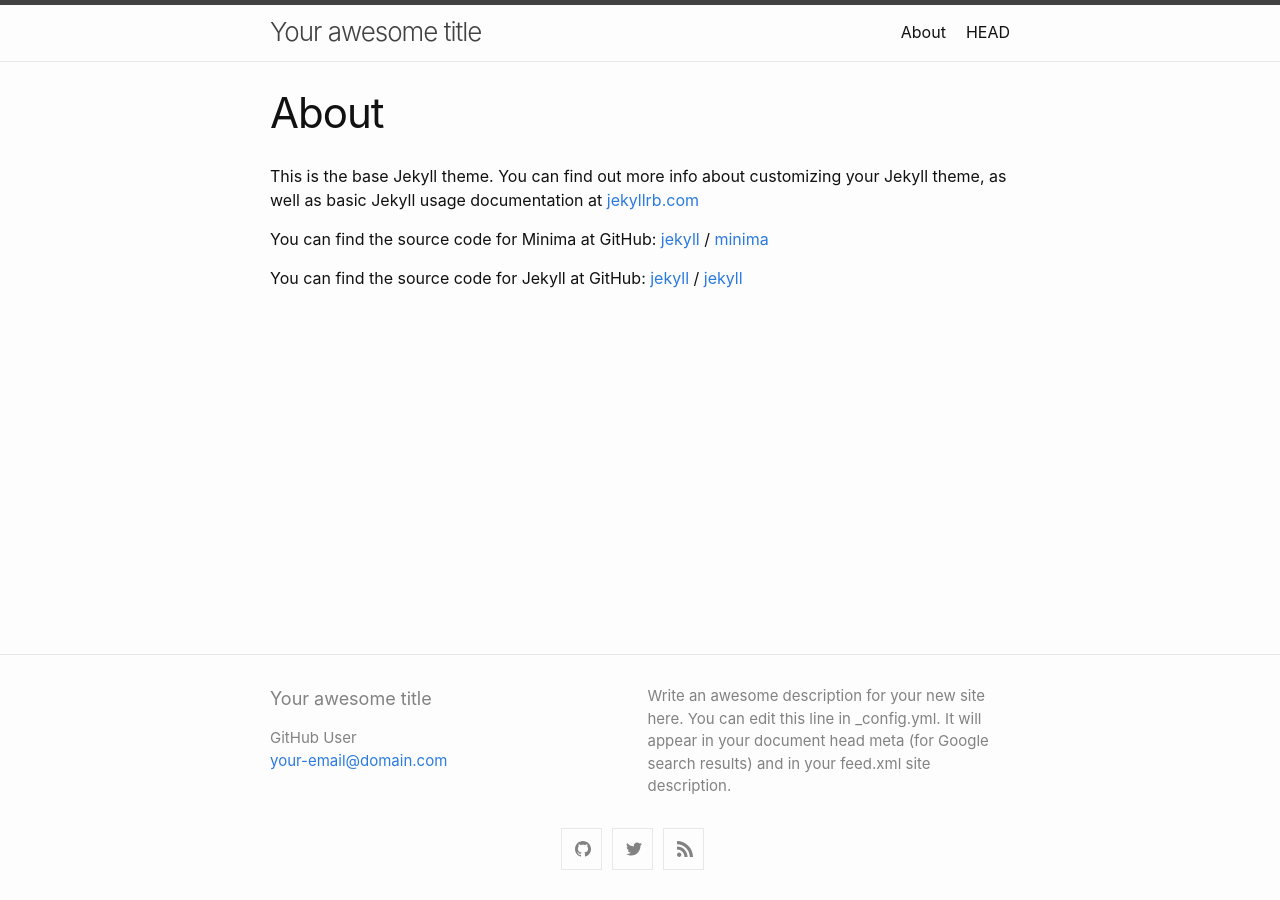
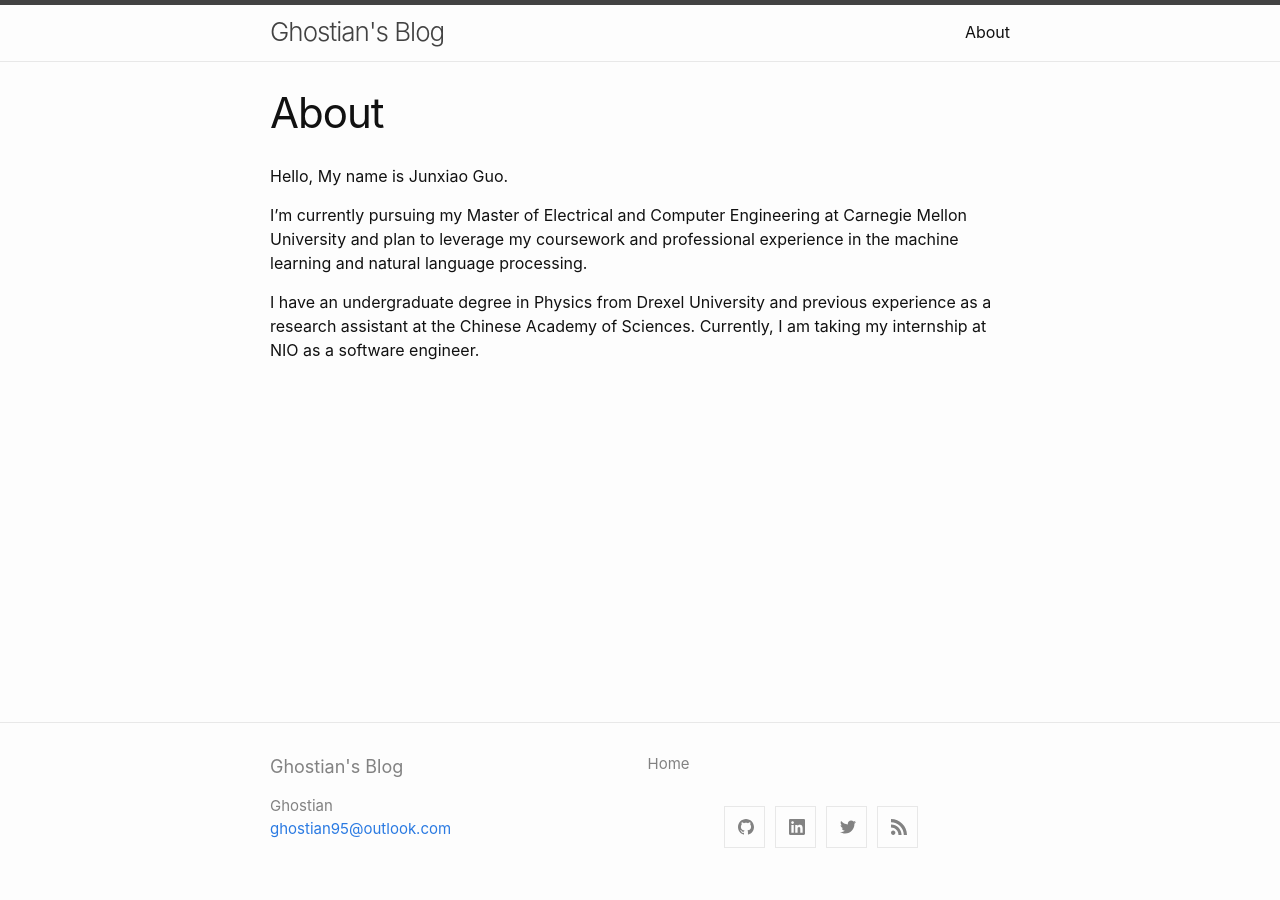
Before and after one commit to ghostian/ghostian.github.io, a Jekyll site: the page built from about.md, in a window 1280 px wide. Built offline with Jekyll 4.4.1, drawn with Linux system fonts in a browser that asks for light colours.

Commit message:
Aug-7: headers

```diff
--- a/_config.yml
+++ b/_config.yml
@@ -1,10 +1,8 @@
-title: Your awesome title
-author: GitHub User
-email: your-email@domain.com
+title: Ghostian's Blog
+author: Ghostian
+email: ghostian95@outlook.com
 description: > # this means to ignore newlines until "show_excerpts:"
-  Write an awesome description for your new site here. You can edit this
-  line in _config.yml. It will appear in your document head meta (for
-  Google search results) and in your feed.xml site description.
+  Home
 
 show_excerpts: false # set to true to show excerpts on the homepage
 
@@ -15,14 +13,14 @@
 
   # generate social links in footer
   social_links:
-    twitter: jekyllrb
-    github:  jekyll
+    twitter: ghostian
+    github:  ghostian
     rss: rss
     # dribbble: jekyll
     # facebook: jekyll
     # flickr:   jekyll
     # instagram: jekyll
-    # linkedin: jekyll
+    linkedin: jxguo
     # pinterest: jekyll
     # youtube: jekyll
     # youtube_channel: UC8CXR0-3I70i1tfPg1PAE1g
@@ -40,8 +38,9 @@
 
 # If you want to link only specific pages in your header, uncomment
 # this and add the path to the pages in order as they should show up
-#header_pages:
-# - about.md
+header_pages:
+- about.md
+# - pubs.md
 
 # Build settings
 theme: minima
--- a/about.md
+++ b/about.md
@@ -4,15 +4,8 @@
 permalink: /about/
 ---
 
-This is the base Jekyll theme. You can find out more info about customizing your Jekyll theme, as well as basic Jekyll usage documentation at [jekyllrb.com](https://jekyllrb.com/)
+Hello, My name is Junxiao Guo.
 
-You can find the source code for Minima at GitHub:
-[jekyll][jekyll-organization] /
-[minima](https://github.com/jekyll/minima)
+I'm currently pursuing my Master of Electrical and Computer Engineering at Carnegie Mellon University and plan to leverage my coursework and professional experience in the machine learning and natural language processing.
 
-You can find the source code for Jekyll at GitHub:
-[jekyll][jekyll-organization] /
-[jekyll](https://github.com/jekyll/jekyll)
-
-
-[jekyll-organization]: https://github.com/jekyll
+I have an undergraduate degree in Physics from Drexel University and previous experience as a research assistant at the Chinese Academy of Sciences. Currently, I am taking my internship at NIO as a software engineer.
```
Also changed, not shown: pubs.md (added, +6 -0 lines), index.md (line endings or trailing spaces).
